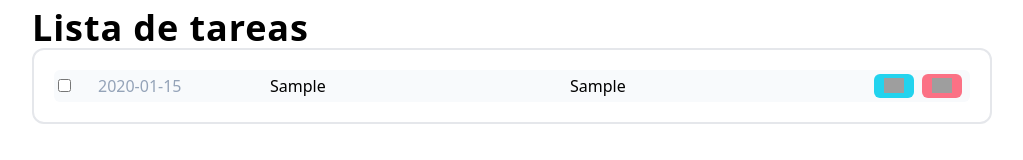
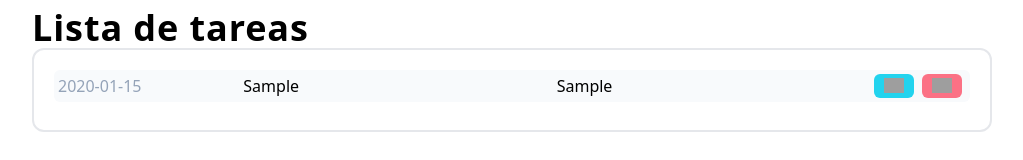
Before and after one commit to mariafernandamonroy/ToDoList-Diplomado, a React (Vite) app: page / in a window 1280 px wide. Both pictures are taken after typing "Sample", "Sample", "2020-01-15" into the empty fields and a click on the button "Crear". Shown: the part 368-528 px from the top of the page, without its empty margins (128-1151 px from the left). Built offline with nearby package versions, Linux system fonts and the light colour scheme; grey boxes are pictures that could not be loaded.

Commit message:
addTask methond done

```diff
--- a/src/App.jsx
+++ b/src/App.jsx
@@ -1,16 +1,32 @@
 import { Taks } from "./components/Taks";
-import { useForm } from "react-hook-form"
-import { useState } from "react";
+import { useForm } from "react-hook-form";
+import { useEffect, useId, useState } from "react";
 
 export const App = () => {
-  const {
-    register,
-    handleSubmit,
-    watch,
-    formState: { errors },
-  } = useForm();
+  const id = useId();
+  const { register, handleSubmit } = useForm();
   const [formData, setFormData] = useState("");
-  const onSubmit = (data) => {setFormData(data)};
+  const [dataBase, setDataBase] = useState(() => {
+    const saveData = window.localStorage.getItem("taskData");
+    if (saveData) {
+      return JSON.parse(saveData);
+    } else {
+      return [];
+    }
+  });
+
+  useEffect(() => {
+    window.localStorage.setItem("taskData", JSON.stringify(dataBase));
+  }, [dataBase]);
+
+  const onSubmit = (data) => {
+    setFormData(data);
+    addTask(data);
+  };
+
+  const addTask = (task) => {
+    setDataBase([...dataBase, task]);
+  };
 
   return (
     <div className="flex justify-center">
@@ -70,11 +86,16 @@ export const App = () => {
               Lista de tareas
             </h1>
             <div className="border-2 slate-50 rounded-xl p-5">
-              <Taks
-                Fecha={formData.Fecha}
-                Titulo={formData.Titulo}
-                Descripcion={formData.Descripcion}
-              />
+              {dataBase.map((task, index) => {
+                return (
+                  <Taks
+                    key={index}
+                    Fecha={task.Fecha}
+                    Titulo={task.Titulo}
+                    Descripcion={task.Descripcion}
+                  />
+                );
+              })}
             </div>
           </div>
         </form>
--- a/src/components/Taks.jsx
+++ b/src/components/Taks.jsx
@@ -3,10 +3,7 @@ import editIcon from "../assets/edit.png";
 
 export const Taks = ({ Fecha, Titulo, Descripcion }) => {
   return (
-    <div className="bg-slate-50 border-collapse rounded-md p-1 flex">
-      <div className="w-10">
-        <input type="checkbox" />
-      </div>
+    <div className="bg-slate-50 border-collapse rounded-md p-1 mb-2 flex">
       <p className="text-slate-400 flex-auto w-32 ">{Fecha}</p>
       <p className="flex-auto w-64">{Titulo}</p>
       <p className="flex-auto w-64">{Descripcion}</p>
```
